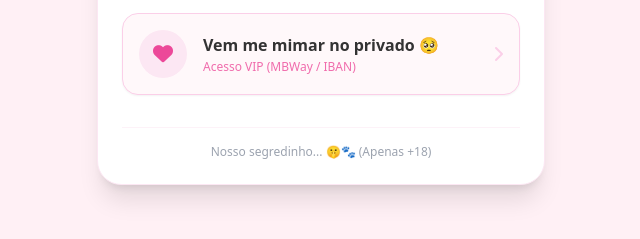
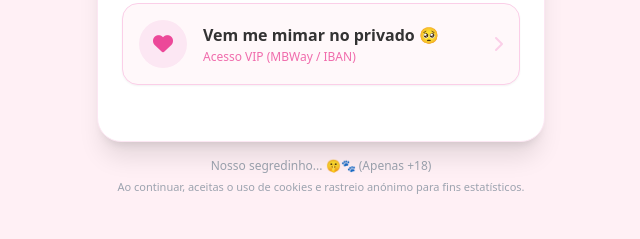
Before and after one commit to jesusleyvme-commits/GabyOficial, a plain HTML site: page index.html in a window 1280 px wide. Shown: the part 507-746 px from the top of the page, without its empty margins (319-959 px from the left). Drawn offline with nearby package versions, Linux system fonts and the light colour scheme.

Commit message:
Atualização automática - 29/10/2026, 15:05:47

```diff
--- a/index.html
+++ b/index.html
@@ -297,13 +297,16 @@
 
         </div>
 
-        <!-- Rodapé -->
-        <div class="text-center pt-4 border-t border-pink-50">
-            <p class="text-xs text-gray-400 font-medium">
-                Nosso segredinho... 🤫🐾 (Apenas +18)
-            </p>
-        </div>
+    </div>
 
+    <!-- Aviso (abaixo de tudo) -->
+    <div class="w-full max-w-md mx-auto mt-4 text-center px-2">
+        <p class="text-xs text-gray-400 font-medium">
+            Nosso segredinho... 🤫🐾 (Apenas +18)
+        </p>
+        <p class="text-[11px] text-gray-400 mt-1 leading-relaxed">
+            Ao continuar, aceitas o uso de cookies e rastreio anónimo para fins estatísticos.
+        </p>
     </div>
 
 </body>
```
